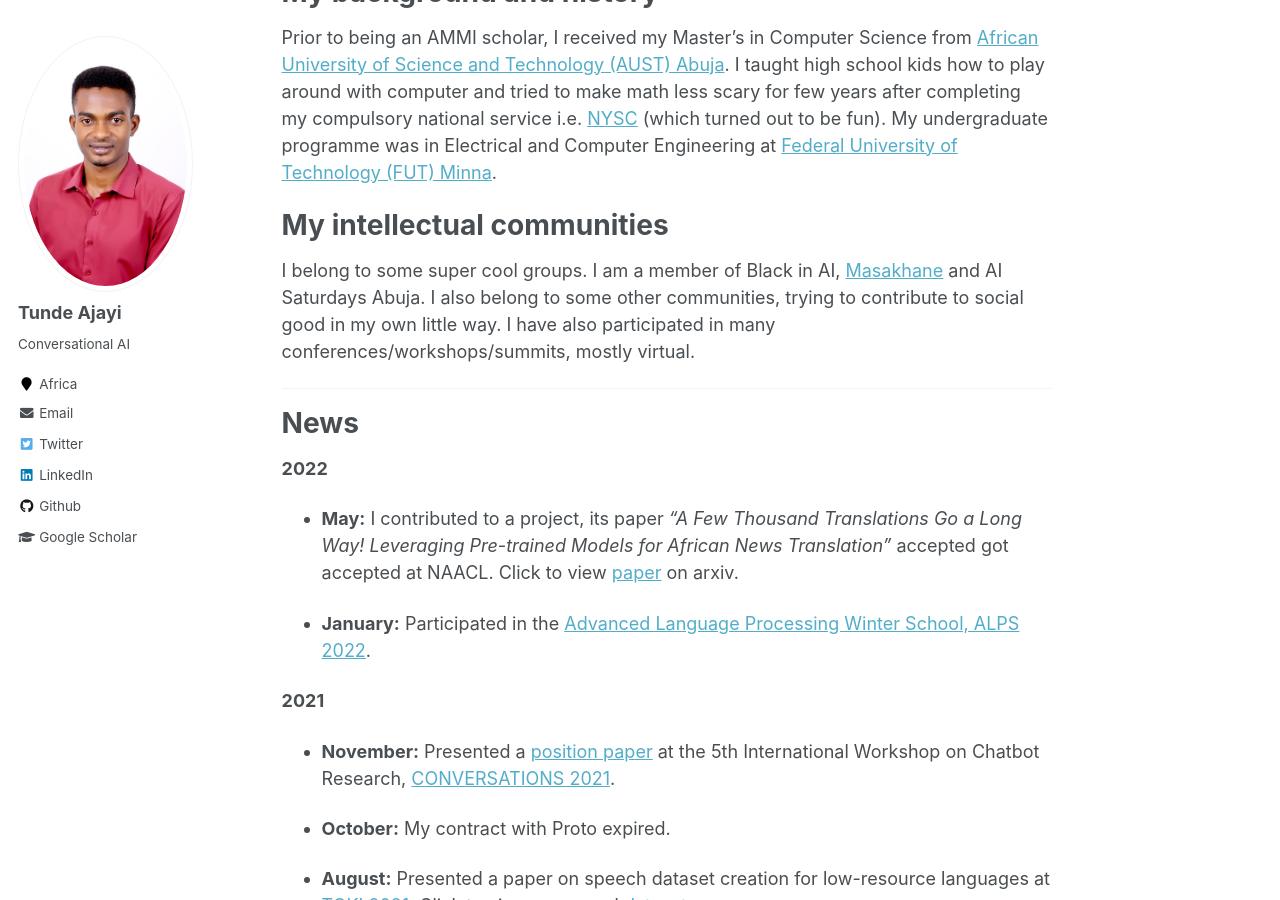
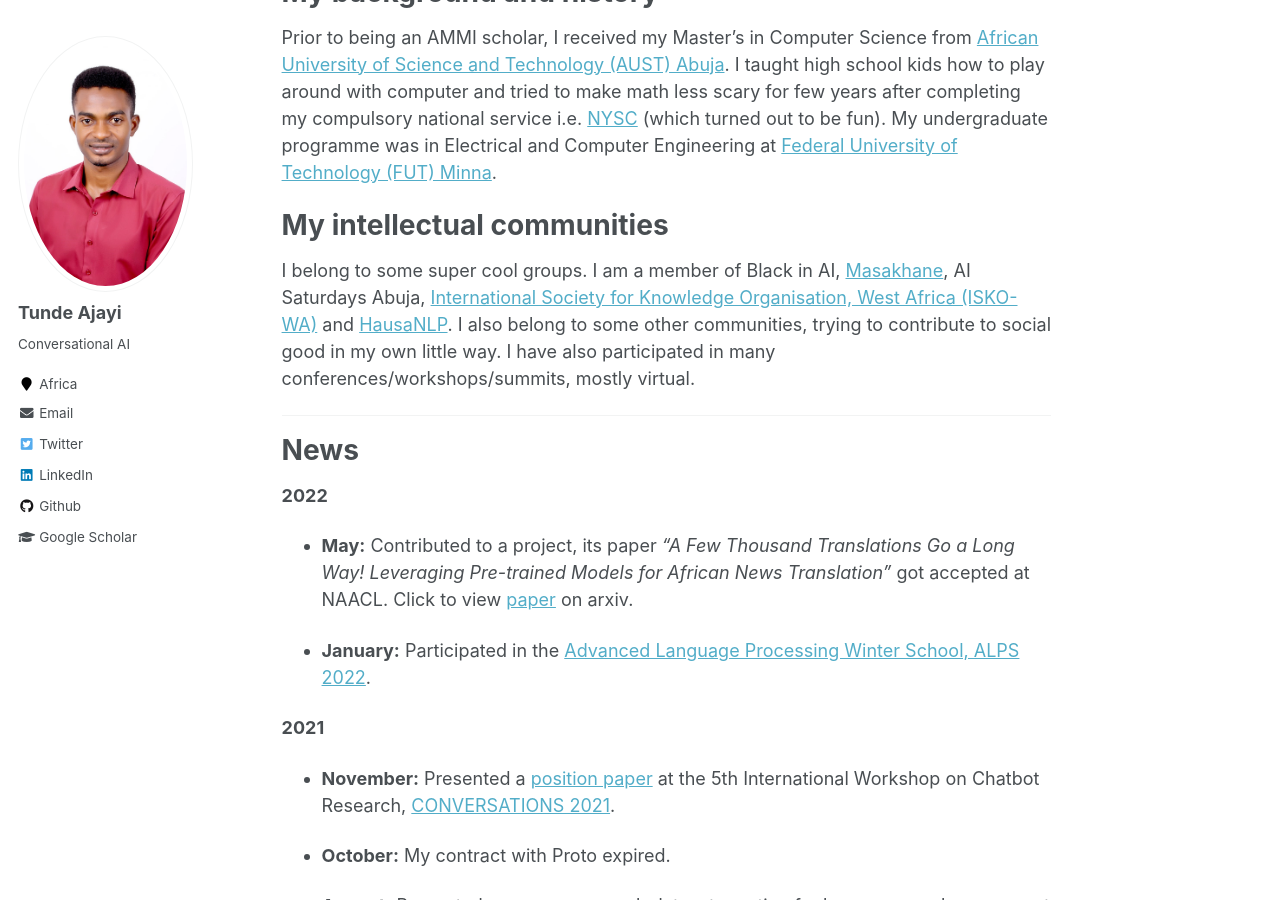
Before and after one commit to tundeajayi/tundeajayi.github.io, a Jekyll site: the page built from _pages/about.md, in a window 1280 px wide and 900 px high, scrolled down 441 px. Built offline with Jekyll 4.4.1, drawn with Linux system fonts in a browser that asks for light colours.

Commit message:
add news to bio

```diff
--- a/_pages/about.md
+++ b/_pages/about.md
@@ -31,7 +31,7 @@ Prior to being an AMMI scholar, I received my Master's in Computer Science from
 My intellectual communities
 ======
 <!-- The main configuration file for the site is in the base directory in [_config.yml](https://github.com/academicpages/academicpages.github.io/blob/master/_config.yml), which defines the content in the sidebars and other site-wide features. You will need to replace the default variables with ones about yourself and your site's github repository. The configuration file for the top menu is in [_data/navigation.yml](https://github.com/academicpages/academicpages.github.io/blob/master/_data/navigation.yml). For example, if you don't have a portfolio or blog posts, you can remove those items from that navigation.yml file to remove them from the header.  -->
-I belong to some super cool groups. I am a member of Black in AI, [Masakhane](https://www.masakhane.io/) and AI Saturdays Abuja. I also belong to some other communities, trying to contribute to social good in my own little way. I have also participated in many conferences/workshops/summits, mostly virtual.
+I belong to some super cool groups. I am a member of Black in AI, [Masakhane](https://www.masakhane.io/), AI Saturdays Abuja, [International Society for Knowledge Organisation, West Africa (ISKO-WA)](https://www.isko.org/) and [HausaNLP](https://www.hausanlp.org/author/tunde-ajayi/). I also belong to some other communities, trying to contribute to social good in my own little way. I have also participated in many conferences/workshops/summits, mostly virtual.
 
 <!-- Create content & metadata
 ------
@@ -60,7 +60,7 @@ News
 
 **2022**
 
-* **May:** I contributed to a project, its paper *"A Few Thousand Translations Go a Long Way! Leveraging Pre-trained Models for African News Translation"* accepted got accepted at NAACL. Click to view [paper](https://arxiv.org/abs/2205.02022) on arxiv.
+* **May:** Contributed to a project, its paper *"A Few Thousand Translations Go a Long Way! Leveraging Pre-trained Models for African News Translation"* got accepted at NAACL. Click to view [paper](https://arxiv.org/abs/2205.02022) on arxiv.
 
 * **January:** Participated in the [Advanced Language Processing Winter School, ALPS 2022](http://lig-alps.imag.fr/).
 
```
